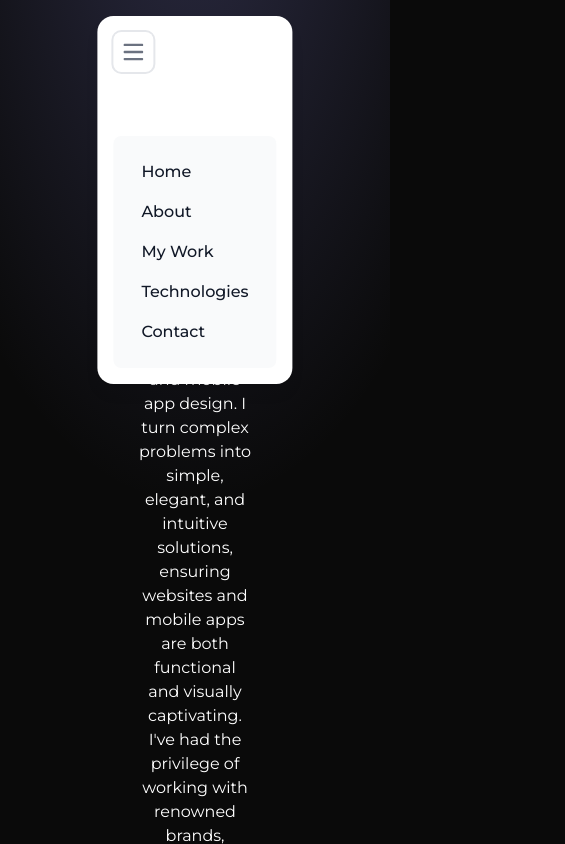
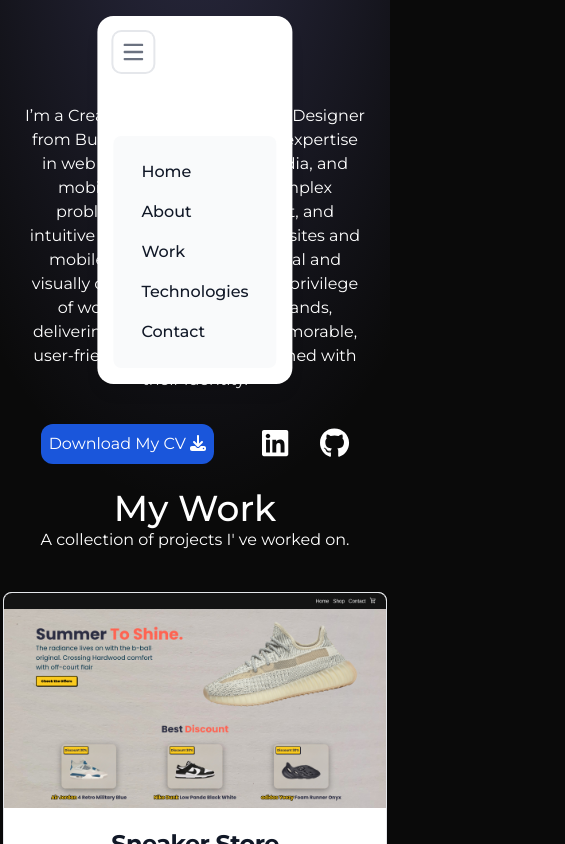
Before and after one commit to qcatatv/portfolioV2, a React (Vite) app: page / in a window 390 px wide. Both pictures are taken after a click on the button "Open main menu". Shown: the top 844 px of the page, 565 px wide, since content can reach past the window. Built offline with nearby package versions, Linux system fonts and the light colour scheme.

Commit message:
Add files via upload

```diff
--- a/src/App.jsx
+++ b/src/App.jsx
@@ -18,8 +18,8 @@ function App() {
       <Navbar />
       <div className="absolute top-0 z-[-2] h-full w-full bg-neutral-950 bg-[radial-gradient(ellipse_80%_80%_at_50%_-20%,rgba(120,119,198,0.3),rgba(255,255,255,0))]" id='about_section'></div>
       <div id='home_section' className='flex flex-col w-full p-6 items-center gap-8 mt-20'>
-        <h1 className='text-center w-4/12'> I’m a Creative Director and UI/UX Designer from Bucharest, Romania, with expertise in web development, print media, and mobile app design. I turn complex problems into simple, elegant, and intuitive solutions, ensuring websites and mobile apps are both functional and visually captivating. I've had the privilege of working with renowned brands, delivering products that are memorable, user-friendly, and creatively aligned with their identity.</h1>
-        <div className=' flex items-center gap-80'>
+        <h1 className='text-center xl:w-4/12 md:w-96'> I’m a Creative Director and UI/UX Designer from Bucharest, Romania, with expertise in web development, print media, and mobile app design. I turn complex problems into simple, elegant, and intuitive solutions, ensuring websites and mobile apps are both functional and visually captivating. I've had the privilege of working with renowned brands, delivering products that are memorable, user-friendly, and creatively aligned with their identity.</h1>
+        <div className=' flex items-center xl:gap-80 gap-12'>
           <a href="./assets/CV/CV.pdf" target='_blank' download="" className='text-white bg-blue-700 hover:bg-blue-800 transition ease-in-out duration-300 p-2 rounded-xl cursor-pointer'>Download My CV <FontAwesomeIcon icon={faDownload}/> </a>
           <div className='flex justify-end text-3xl gap-8'>
             <a href='https://www.linkedin.com/in/rosiorucatalin' target='_blank' className='text-white cursor-pointer text-white hover:text-blue-600 transition ease-in-out duration-300'><FontAwesomeIcon icon={faLinkedin} /></a>
@@ -30,7 +30,7 @@ function App() {
       <div className='text-center'>
         <h1 className='text-4xl font-medium' id='work_section'>My Work</h1>
         <p className=''>A collection of projects I' ve worked on.</p>
-          <div className="flex justify-center items-center grid-cols-1 mt-10">
+          <div className="flex justify-center items-center xl:grid-cols-1 mt-10">
             <Cards />
           </div>
       </div>
--- a/src/components/Cards.jsx
+++ b/src/components/Cards.jsx
@@ -3,7 +3,7 @@ import Restaurant from '../assets/restaurantwebsite.jpg'
 
 function Cards() {
   return (
-    <div className='flex flex-row gap-10'>
+    <div className='flex flex-col xl:flex-row gap-10'>
         <div className="max-w-sm bg-white border border-gray-200 rounded-lg shadow dark:bg-gray-800 dark:border-gray-700">
             <a href="#">
                 <img className="rounded-t-lg" src={Sneaker} alt="" />
--- a/src/components/Navbar.jsx
+++ b/src/components/Navbar.jsx
@@ -68,7 +68,7 @@ function Navbar() {
                   duration={500}
                   className="cursor-pointer block py-2 px-3 text-gray-900 rounded hover:bg-gray-100 md:hover:bg-transparent md:border-0 md:hover:text-blue-700 md:p-0 dark:text-white md:dark:hover:text-blue-500 dark:hover:bg-gray-700 dark:hover:text-white md:dark:hover:bg-transparent"
                 >
-                  My Work
+                  Work
                 </Link>
               </li>
               <li>
--- a/src/components/Skills.jsx
+++ b/src/components/Skills.jsx
@@ -4,7 +4,7 @@ import { FontAwesomeIcon } from '@fortawesome/react-fontawesome';
 
 function Skills() {
   return (
-    <div className='flex flex-row items-center justify-center content-center gap-5 mt-10'>
+    <div className='xl:flex grid grid-cols-4 text-center xl:flex-row items-center justify-center content-center gap-5 mt-10'>
       <img className='object-contain h-20 w-auto' width="144" height="144" src="https://img.icons8.com/color/144/react-native.png" alt="react-native"/>
       <img className='object-contain h-20 w-auto' width="144" height="144" src="https://img.icons8.com/color/144/html-5--v1.png" alt="html-5--v1"/>
       <img className='object-contain h-20 w-auto' width="144" height="144" src="https://img.icons8.com/color/144/css3.png" alt="css3"/>
```
